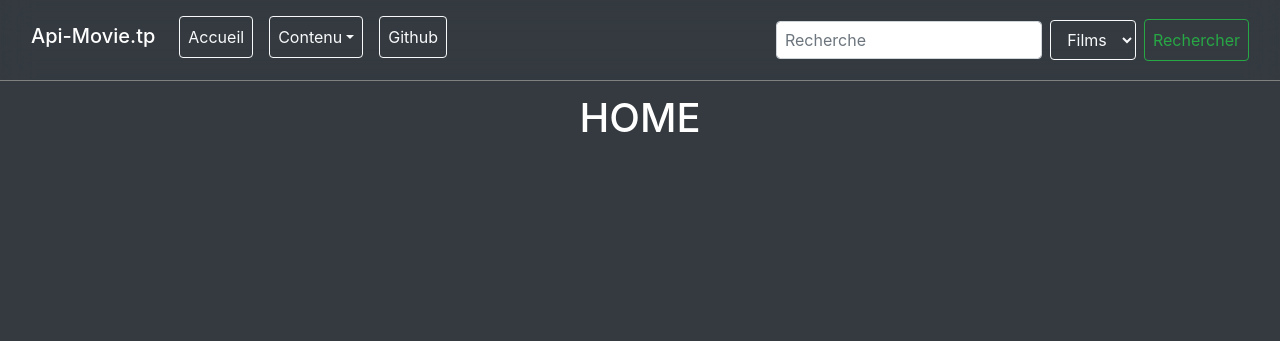
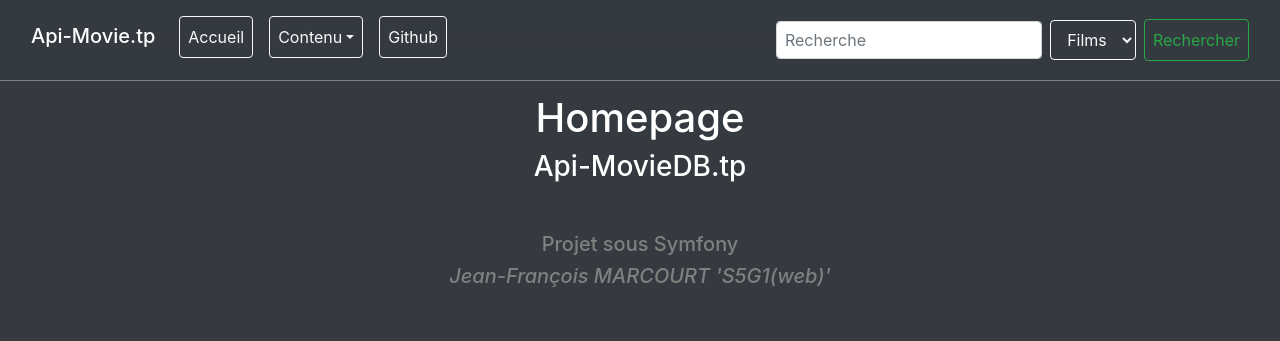
Before and after one commit to KaazDW/A3S5-Symfony-movieApi, a Symfony app: template templates/home.html.twig in a window 1280 px wide. Shown: the top 341 px of the page. Run offline with Twig, Linux system fonts and the light colour scheme; the template is opened without the code that fills it, so the values that code supplies are empty; some libraries are stand-ins or nearby versions.

Commit message:
[fix] design details

```diff
--- a/templates/home.html.twig
+++ b/templates/home.html.twig
@@ -1,7 +1,12 @@
 {% extends 'base.html.twig' %}
 
 {% block body %}
-    <h1 class="text-white text-center mt-4 mb-4">HOME</h1>
+    <section class="text-center mt-4">
+        <h1>Homepage</h1>
+        <h3>Api-MovieDB.tp</h3>
+        <h5 style="color: grey" class="mt-5">Projet sous Symfony</h5>
+        <h5 style="color: grey"><i>Jean-François MARCOURT 'S5G1(web)'</i></h5>
+    </section>
 
 
 {% endblock %}
--- a/templates/movie.html.twig
+++ b/templates/movie.html.twig
@@ -1,7 +1,7 @@
 {% extends 'base.html.twig' %}
 
 {% block body %}
-    <h1 class="my-5 text-white">Liste des Films : </h1>
+    <h1 class="my-5 text-white">Films populaires en ce moment : </h1>
     <div class="row row-cols-2 row-cols-sm-2 row-cols-md-3 row-cols-lg-4 row-cols-xl-5 g-4">
         {% for movie in movies %}
             <div class="col">
--- a/templates/serie.html.twig
+++ b/templates/serie.html.twig
@@ -23,7 +23,7 @@
 {#                        <p class="card-text custom-justify text-ellipsis mx-auto">{{ movie.overview|slice(0, 350) }}{{ movie.overview|length > 150 ? '...' : '' }}</p>#}
 
 {% block body %}
-    <h1 class="my-5 text-white">Liste des Series : </h1>
+    <h1 class="my-5 text-white">Series populaires en ce moment : </h1>
     <div class="row row-cols-2 row-cols-sm-2 row-cols-md-3 row-cols-lg-4 row-cols-xl-5 g-4">
         {% for serie in series %}
             <div class="col">
```
